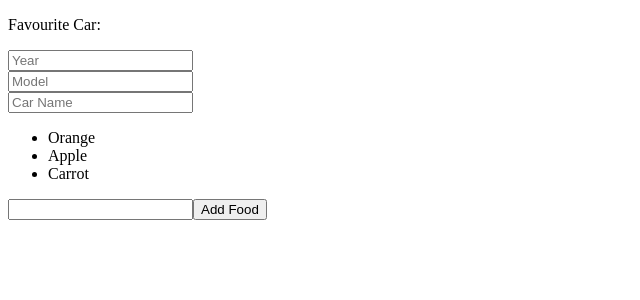
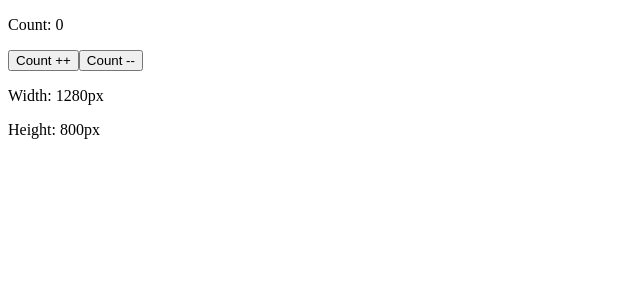
Before and after one commit to Bharath2228/React-Practice, a React (Vite) app in the folder my-react-app/: page / in a window 1280 px wide. Shown: the top 300 px of the page, without its empty margins (0-640 px from the left). Built offline with nearby package versions, Linux system fonts and the light colour scheme.

Commit message:
Learnt useEffect()

```diff
--- a/my-react-app/src/App.jsx
+++ b/my-react-app/src/App.jsx
@@ -9,7 +9,9 @@
 // import Button from './Button.jsx'
 // import MyComponent from './MyComponent.jsx'
 // import OnChangeComponent from "./OnChangeComponent.jsx";
-import UpdateState from "./UpdateState.jsx"
+// import UpdateState from "./UpdateState.jsx"
+import UpdateArray from './UpdateArray.jsx'
+import UseEffect from './UseEffect.jsx';
 
 function App() {
 
@@ -47,7 +49,9 @@ function App() {
         {/* <Button /> */}
         {/* <MyComponent /> */}
         {/* <OnChangeComponent/> */}
-        <UpdateState />
+        {/* <UpdateState /> */}
+        {/* <UpdateArray/> */}
+          <UseEffect />
 
       </>
     );
--- /dev/null
+++ b/my-react-app/src/UpdateArray.jsx
@@ -0,0 +1,64 @@
+import React, {useState} from 'react'
+
+function UpdateArray(){
+
+    const [cars, setCars] = useState([]);
+    const [carYear, setCarYear] = useState(new Date().getFullYear())
+    const [carMake, setCarMake] = useState('');
+    const [carModel, setCarModel] = useState('');
+
+    function addCar(){
+
+        const carsDetail = {
+            year: carYear,
+            make: carMake,
+            model: carModel
+        }
+
+        console.log(carsDetail)
+        setCars(c => ([...c, carsDetail]))
+        console.log(cars)
+        setCarMake('')
+        setCarModel('')
+        setCarYear(new Date().getFullYear())
+    }
+
+    function removeCar(index){
+
+        setCars(cars.filter((element, i) => i!== index))
+    }
+
+    function changeCarYear(event){
+        setCarYear(event.target.value)
+    }
+
+    function changeCarMake(event){
+        setCarMake(event.target.value)
+    }
+
+    function changeCarModel(event){
+        setCarModel(event.target.value)
+    }
+
+    return(
+        <div>
+            <p>Card Details: </p>
+            <ul>
+                {cars.map((car, index) => (
+                    <li key={index} onClick={() => removeCar(index)}>
+                        {car.year} {car.make} {car.model}
+                    </li>)
+                )}
+            </ul>
+
+            <input placeholder='YYYY' value={carYear} onChange={changeCarYear}/><br />
+            <input placeholder='Car Make Detail' value={carMake} onChange={changeCarMake}/> <br />
+            <input placeholder='Car Model Detail' value={carModel} onChange={changeCarModel}/> <br />
+            <button onClick={addCar}>Add Car</button>
+        </div>
+    );
+
+
+}
+
+export default UpdateArray
--- /dev/null
+++ b/my-react-app/src/UseEffect.jsx
@@ -0,0 +1,45 @@
+import React, {useState, useEffect} from 'react'
+
+function UseEffect(){
+
+    const [count, setCount] = useState(0)
+    const [width, setWidth] = useState(window.innerWidth)
+    const [height, setHeight] = useState(window.innerHeight)
+
+    useEffect(() => {
+        document.title = `Count ${count}`
+    }, [count])
+
+    useEffect(() => {
+        window.addEventListener("resize", resizeFunction)
+        console.log("Added EventListner")
+    }, [])
+
+    function countIncrement(){
+        setCount(c => c + 1)
+    }
+
+    function countDecrement(){
+        setCount(c => c - 1)
+    }
+
+    function resizeFunction(){
+        setWidth(window.innerWidth)
+        setHeight(window.innerHeight)
+    }
+
+    return(
+        <>
+            <p>Count: {count}</p>
+            <button onClick={countIncrement}>Count ++</button>
+            <button onClick={countDecrement}>Count --</button>
+
+            <div>
+                <p>Width: {width}px</p>
+                <p>Height: {height}px</p>
+            </div>
+        </>
+    );
+}
+
+export default UseEffect
```
